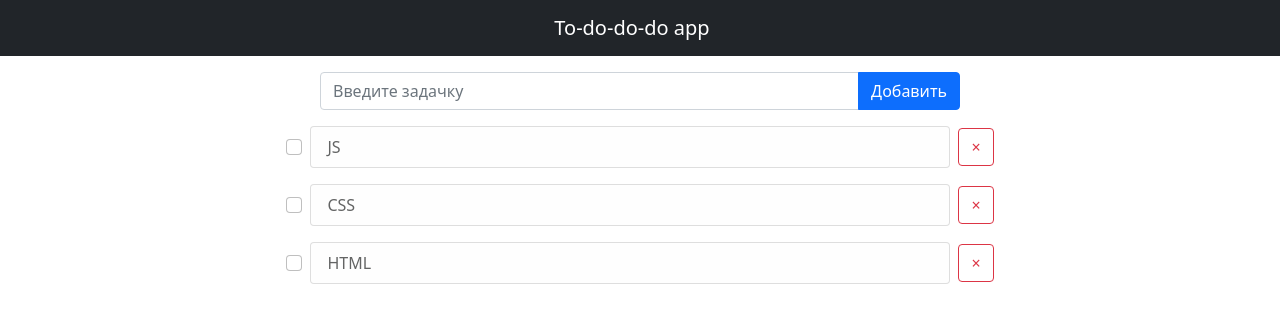
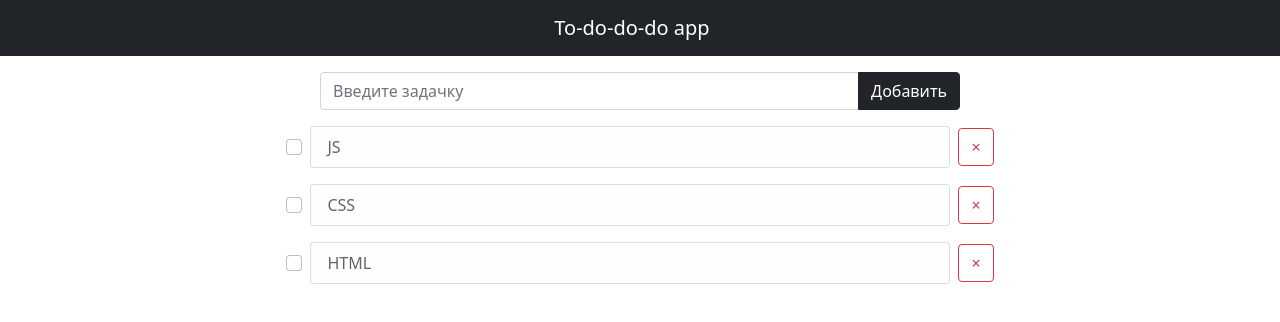
Before and after one commit to mishken3/Modern-Todo, a React (Create React App) app: page / in a window 1280 px wide. Shown: the top 322 px of the page. Built offline with nearby package versions, Linux system fonts and the light colour scheme.

Commit message:
styled btn at AddTodo comp to black & replace def button to bootstrap Button comp at Todo

```diff
--- a/src/components/AddTodo/AddTodo.tsx
+++ b/src/components/AddTodo/AddTodo.tsx
@@ -29,7 +29,7 @@ export const AddTodo = () => {
 					value={inputValue}
 					onChange={handleOnChange}
 				/>
-				<Button className="shadow-none" type="submit">
+				<Button className="shadow-none" type="submit" variant="dark">
 					Добавить
 				</Button>
 			</InputGroup>
--- a/src/components/Todo/Todo.tsx
+++ b/src/components/Todo/Todo.tsx
@@ -1,5 +1,5 @@
 import React, { useState, FC } from 'react';
-import { Form, ListGroup } from 'react-bootstrap';
+import { Form, ListGroup, Button } from 'react-bootstrap';
 import { useDispatch } from 'react-redux';
 import { changeTodo, deleteTodo, toggleTodo } from '../../redux/reducer/todo/action-creators';
 import { TodoProps } from './Todo.types';
@@ -66,13 +66,14 @@ export const Todo: FC<TodoProps> = ({ todo }) => {
 			</ListGroup>
 
 			<div className="d-flex gap-2">
-				<button
+				<Button
 					type="button"
 					className="btn btn-outline-danger"
+					variant="none"
 					onClick={() => handleOnDelete(todo.id)}
 				>
 					&times;
-				</button>
+				</Button>
 			</div>
 		</div>
 	);
```
